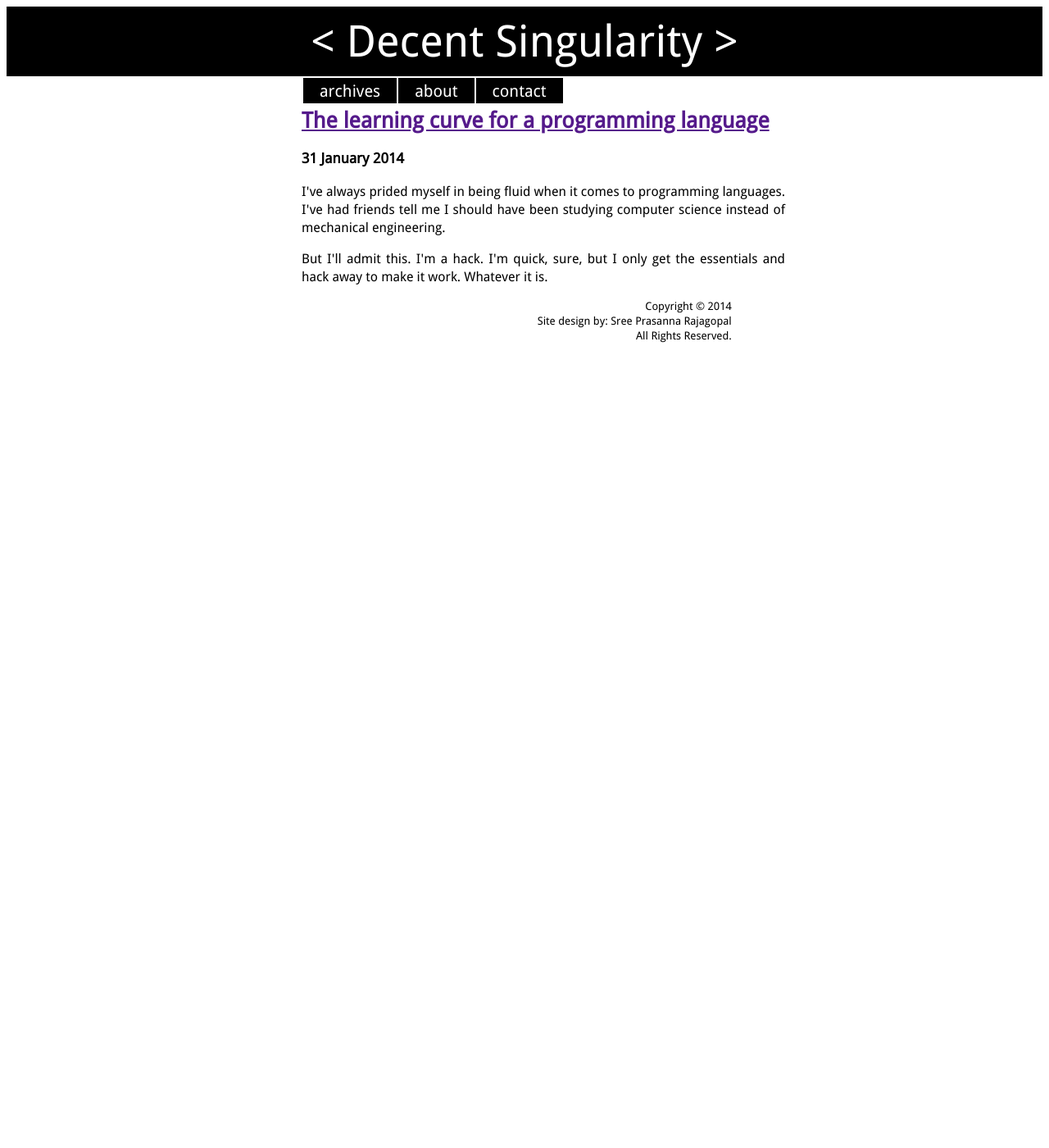
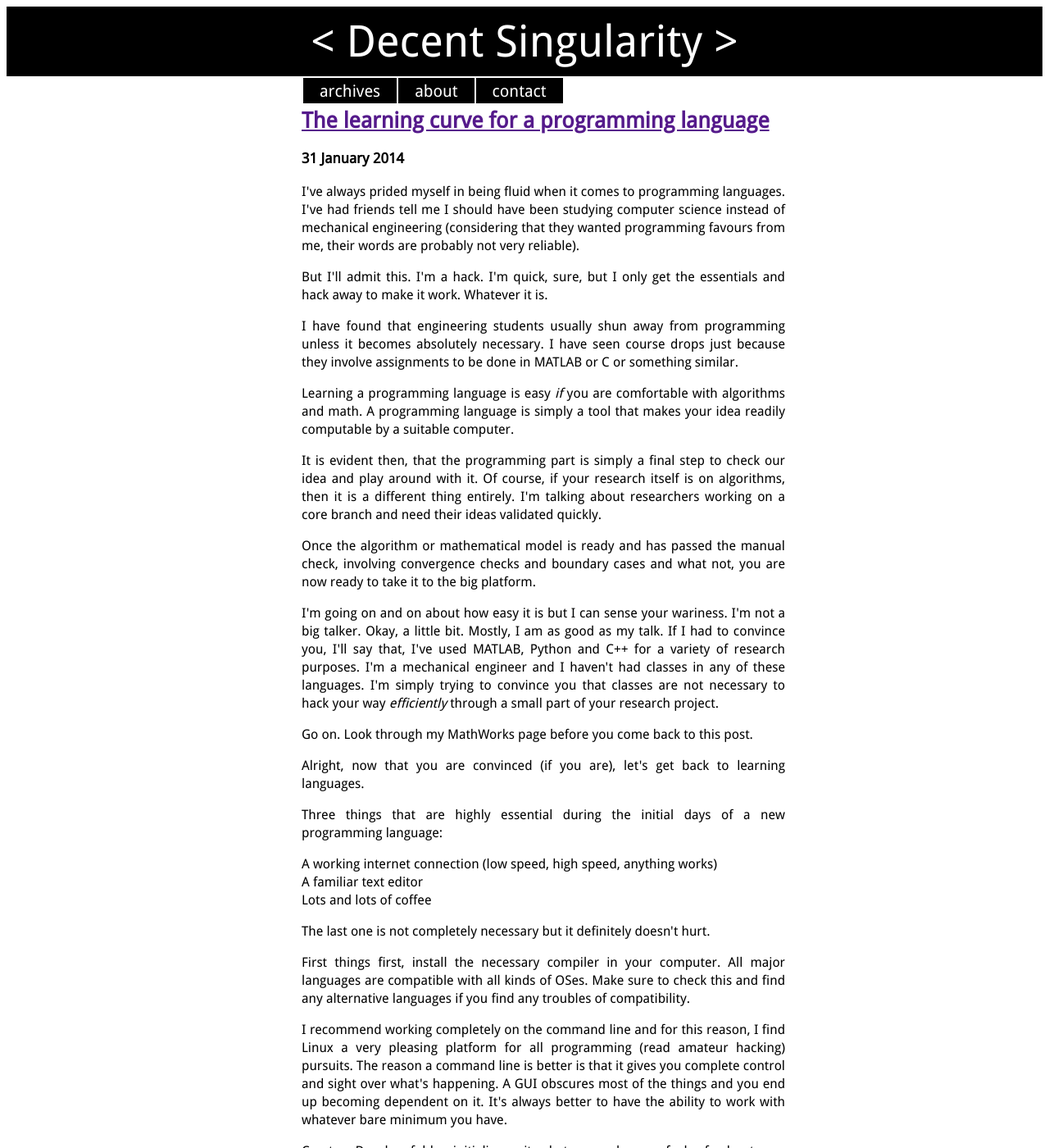
Before and after one commit to allinadaysdecay/sprajagopal.github.io, a Jekyll site: the page built from _posts/2014-01-31-learn-curve-prog-lang.md, in a window 1280 px wide and 1400 px high. Shown: the whole window at 82% size. Built offline with Jekyll 4.4.1, drawn with Linux system fonts in a browser that asks for light colours; Markdown is read by kramdown in place of the engine named in the settings; some of the changed text lies outside the part shown.

Commit message:
Update 2014-01-31-learn-curve-prog-lang.md

```diff
--- a/_posts/2014-01-31-learn-curve-prog-lang.md
+++ b/_posts/2014-01-31-learn-curve-prog-lang.md
@@ -3,8 +3,55 @@ layout: post
 title: The learning curve for a programming language
 ---
 <p>
-I've always prided myself in being fluid when it comes to programming languages. I've had friends tell me I should have been studying computer science instead of mechanical engineering.
+I've always prided myself in being fluid when it comes to programming languages. I've had friends tell me I should have been studying computer science instead of mechanical engineering (considering that they wanted programming favours from me, their words are probably not very reliable).
 </p>
 
 <p>
 But I'll admit this. I'm a hack. I'm quick, sure, but I only get the essentials and hack away to make it work. Whatever it is.</p>
+
+<p>
+I have found that engineering students usually shun away from programming unless it becomes absolutely necessary. I have seen course drops just because they involve assignments to be done in MATLAB or C or something similar.</p>
+
+<p>
+Learning a programming language is easy <i>if</i> you are comfortable with algorithms and math. A programming language is simply a tool that makes your idea readily computable by a suitable computer.</p>
+
+<p>
+It is evident then, that the programming part is simply a final step to check our idea and play around with it. Of course, if your research itself is on algorithms, then it is a different thing entirely. I'm talking about researchers working on a core branch and need their ideas validated quickly. </p>
+
+<p>
+Once the algorithm or mathematical model is ready and has passed the manual check, involving convergence checks and boundary cases and what not, you are now ready to take it to the big platform. </p>
+
+<p>
+I'm going on and on about how easy it is but I can sense your wariness. I'm not a big talker. Okay, a little bit. Mostly, I am as good as my talk. If I had to convince you, I'll say that, I've used MATLAB, Python and C++ for a variety of research purposes. I'm a mechanical engineer and I haven't had classes in any of these languages. I'm simply trying to convince you that classes are not necessary to hack your way <i>efficiently</i> through a small part of your research project. </p>
+
+<p>
+Go on. Look through my MathWorks page before you come back to this post. </p>
+
+<p> Alright, now that you are convinced (if you are), let's get back to learning languages. </p>
+
+<p>
+Three things that are highly essential during the initial days of a new programming language:</p>
+
+<ul>
+<li> A working internet connection (low speed, high speed, anything works) </li>
+<li> A familiar text editor </li>
+<li> Lots and lots of coffee </li>
+</ul>
+
+<p>
+The last one is not completely necessary but it definitely doesn't hurt. </p>
+
+<p>
+First things first, install the necessary compiler in your computer. All major languages are compatible with all kinds of OSes. Make sure to check this and find any alternative languages if you find any troubles of compatibility. </p>
+
+<p>
+I recommend working completely on the command line and for this reason, I find Linux a very pleasing platform for all programming (read amateur hacking) pursuits. The reason a command line is better is that it gives you complete control and sight over what's happening. A GUI obscures most of the things and you end up becoming dependent on it. It's always better to have the ability to work with whatever bare minimum you have.</p>
+
+<p>
+Create a Dropbox folder, initialize a git, whatever makes you feel safe about your work. </p>
+
+<p>
+Now, start writing a "hello world" program. Search through the internet, find a basic tutorial, skim over the details about variable types, file extensions and get to the core. They're all blah, blah, same old, same old. </p>
+
+<p>
+The basic tutorials usually deal with printing out data to the stdout and storing variables. They also cover the arithmetic calculations part, if that's possible. </p>
```
